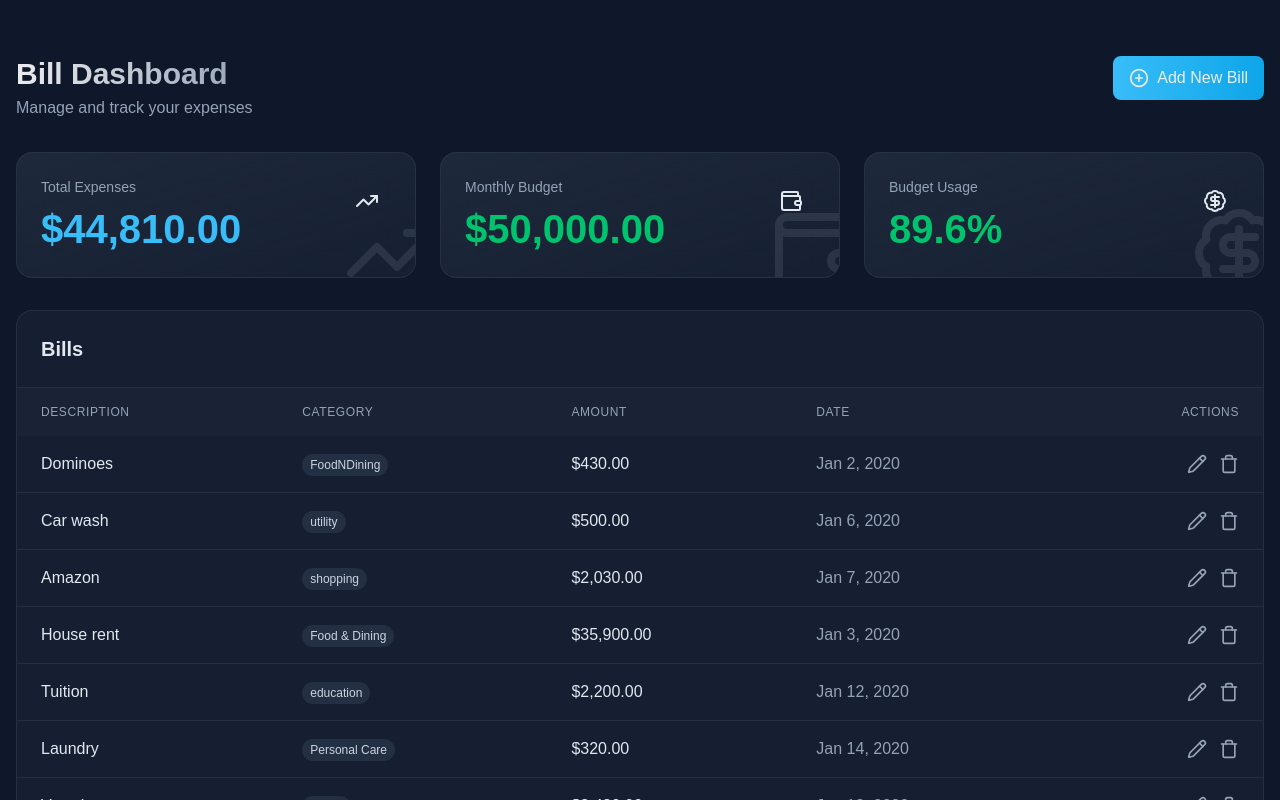
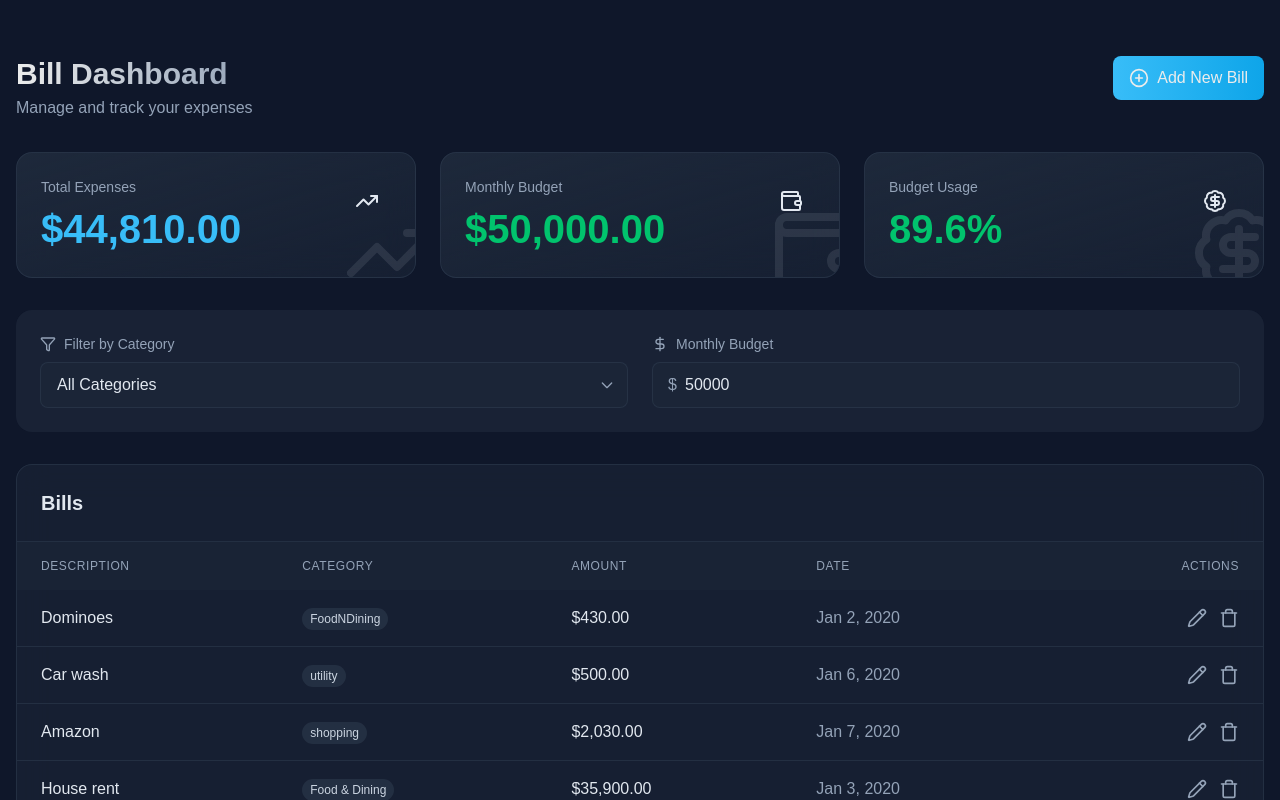
Before and after one commit to sanyamk0/sanyamk0-bill-manager, a React (Vite) app: page / in a window 1280 px wide. Shown: the top 800 px of the page. Built offline with nearby package versions, Linux system fonts and the light colour scheme.

Commit message:
category filtering

```diff
--- a/src/components/bills/BillDashboard.jsx
+++ b/src/components/bills/BillDashboard.jsx
@@ -3,6 +3,7 @@ import { useState } from "react";
 import { useSelector } from "react-redux";
 import { selectTotalAmount } from "../../features/bills/selectors";
 import Modal from "../common/Modal";
+import BillFilters from "./BillFilters";
 import BillForm from "./BillForm";
 import BillList from "./BillList";
 import { formatCurrency } from "@/utils/format";
@@ -72,6 +73,7 @@ const BillDashboard = () => {
           />
         </div>
 
+        <BillFilters />
         <BillList />
 
         <Modal isOpen={isModalOpen} onClose={() => setIsModalOpen(false)}>
--- /dev/null
+++ b/src/components/bills/BillFilters.jsx
@@ -0,0 +1,76 @@
+import { DollarSign, Filter } from "lucide-react";
+import { useDispatch, useSelector } from "react-redux";
+import { setBudget, setCategory } from "../../features/bills/billsSlice";
+import { CATEGORIES } from "@/utils/constants";
+
+const BillFilters = () => {
+  const dispatch = useDispatch();
+  const selectedCategory = useSelector((state) => state.bills.selectedCategory);
+  const monthlyBudget = useSelector((state) => state.bills.monthlyBudget);
+
+  // Prevent scroll from changing number input value
+  const handleWheel = (e) => {
+    e.target.blur();
+  };
+
+  return (
+    <>
+      <div className="glass-effect rounded-2xl p-4 md:p-6">
+        <div className="flex flex-col md:flex-row gap-4 md:gap-6">
+          <div className="flex-1">
+            <label className="flex items-center gap-2 text-sm font-medium text-slate-400 mb-2">
+              <Filter className="w-4 h-4" />
+              Filter by Category
+            </label>
+            <div className="relative">
+              <select
+                value={selectedCategory}
+                onChange={(e) => dispatch(setCategory(e.target.value))}
+                className="w-full custom-select bg-slate-800/50 text-slate-200 border border-slate-700/50
+                         rounded-lg px-4 py-2.5 focus:outline-none focus:ring-2 focus:ring-primary/50
+                         hover:border-slate-600/50 transition-colors"
+              >
+                {CATEGORIES.map((category) => (
+                  <option
+                    key={category.value}
+                    value={category.value}
+                    className="bg-slate-800 text-slate-200 py-2"
+                  >
+                    {category.label}
+                  </option>
+                ))}
+              </select>
+            </div>
+          </div>
+
+          <div className="flex-1">
+            <label className="flex items-center gap-2 text-sm font-medium text-slate-400 mb-2">
+              <DollarSign className="w-4 h-4" />
+              Monthly Budget
+            </label>
+            <div className="relative">
+              <span className="absolute left-4 top-1/2 -translate-y-1/2 text-slate-400">
+                $
+              </span>
+              <input
+                type="number"
+                value={monthlyBudget}
+                onChange={(e) => dispatch(setBudget(Number(e.target.value)))}
+                onWheel={handleWheel}
+                className="w-full bg-slate-800/50 text-slate-200 border border-slate-700/50
+                         rounded-lg pl-8 pr-4 py-2.5 focus:outline-none focus:ring-2
+                         focus:ring-primary/50 hover:border-slate-600/50 transition-colors
+                         placeholder-slate-500"
+                placeholder="Enter budget amount"
+                min="0"
+                step="100"
+              />
+            </div>
+          </div>
+        </div>
+      </div>
+    </>
+  );
+};
+
+export default BillFilters;
--- a/src/features/bills/billsSlice.js
+++ b/src/features/bills/billsSlice.js
@@ -11,7 +11,15 @@ const initialState = {
 const billsSlice = createSlice({
   name: "bills",
   initialState,
-  reducers: {},
+  reducers: {
+    setCategory: (state, action) => {
+      state.selectedCategory = action.payload;
+    },
+    setBudget: (state, action) => {
+      state.monthlyBudget = action.payload;
+    },
+  },
 });
 
+export const { setCategory, setBudget } = billsSlice.actions;
 export default billsSlice.reducer;
```
